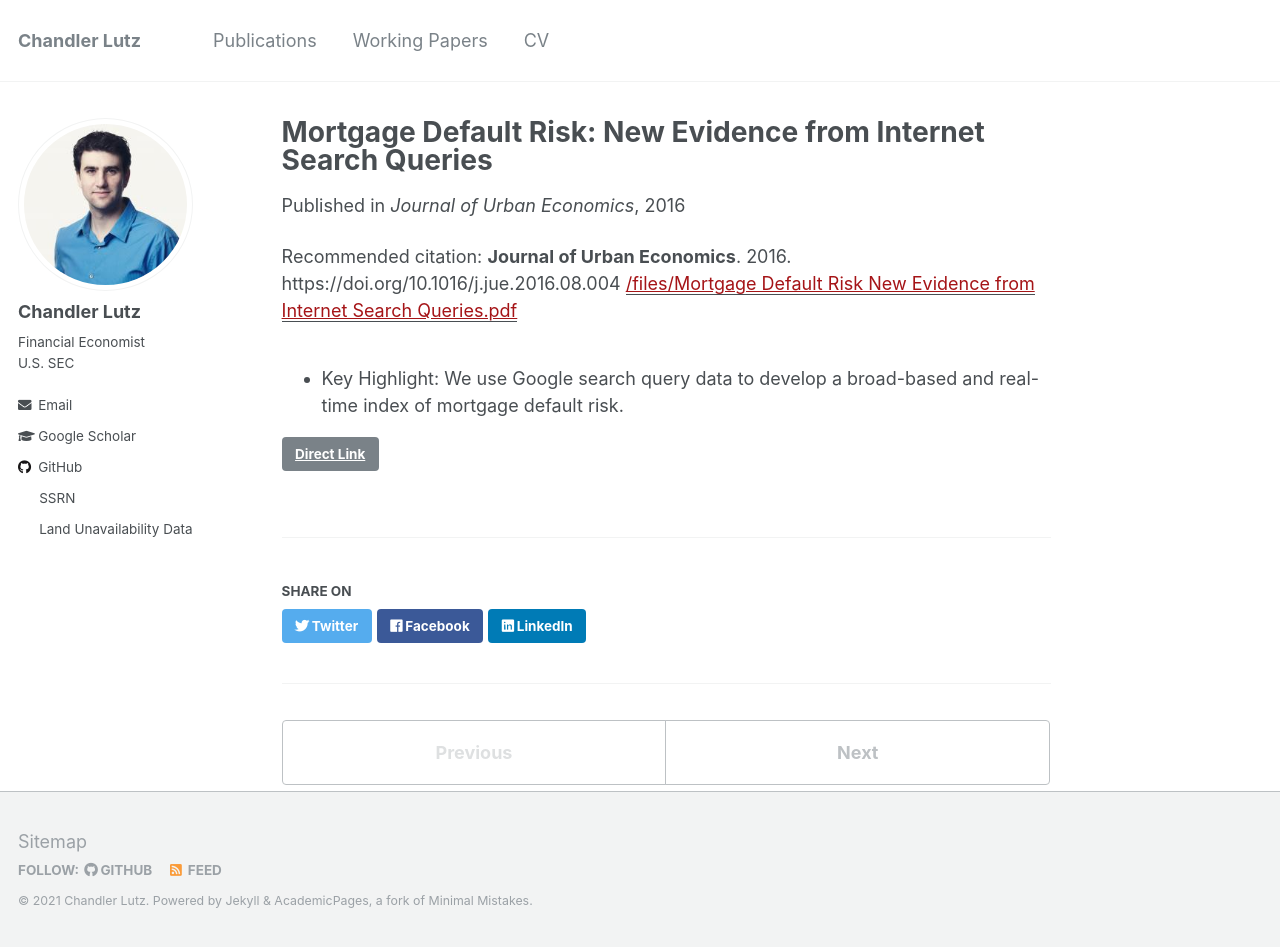
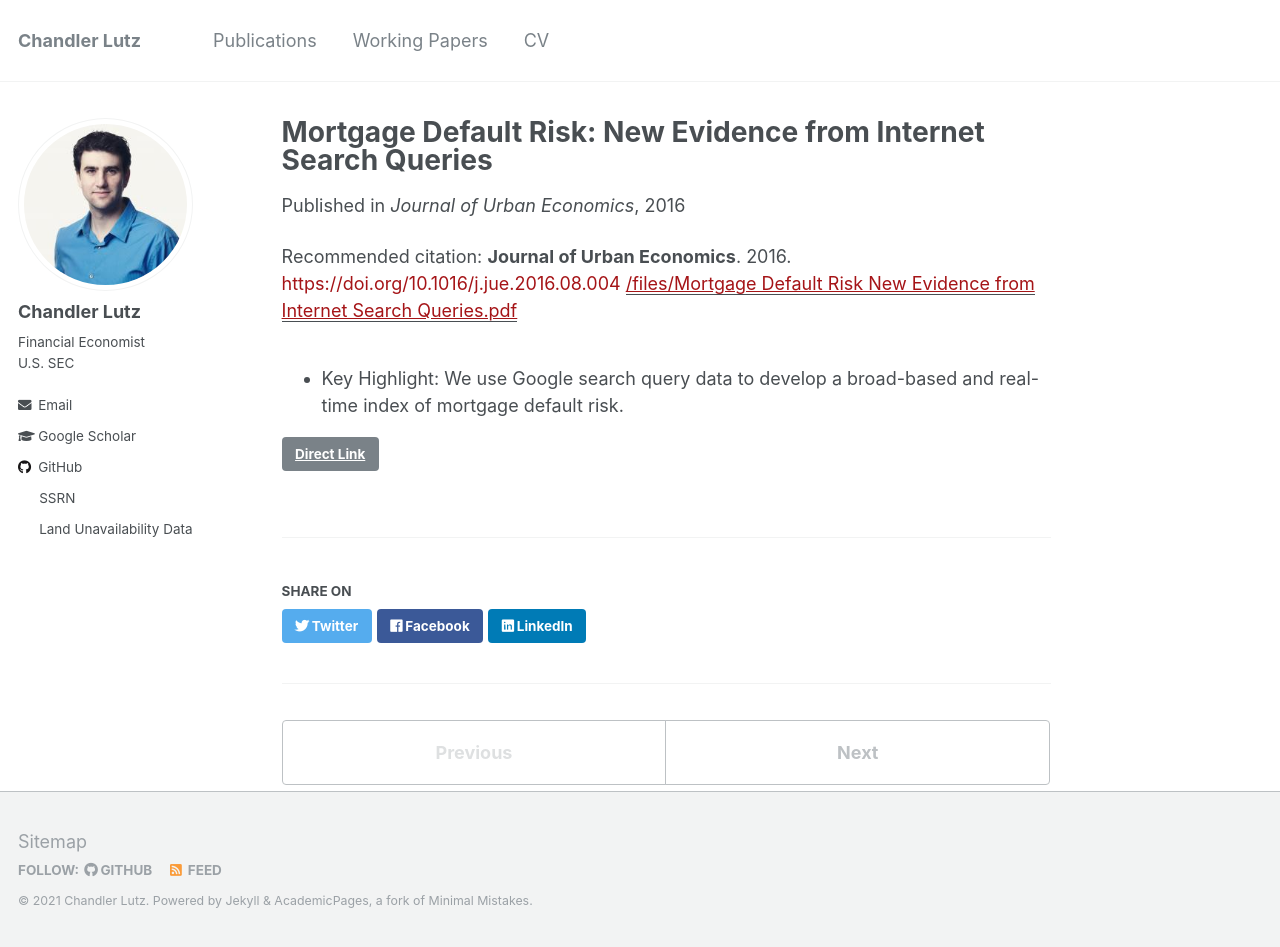
Before and after one commit to ChandlerLutz/ChandlerLutz.github.io, a Jekyll site: the page built from _publications/2016-mortgage-default-risk.md, in a window 1280 px wide and 947 px high. Built offline with Jekyll 4.4.1, drawn with Linux system fonts in a browser that asks for light colours.

Commit message:
Make extra DOI into a link

```diff
--- a/_publications/2016-mortgage-default-risk.md
+++ b/_publications/2016-mortgage-default-risk.md
@@ -6,6 +6,6 @@ date: 2016-11-01
 venue: 'Journal of Urban Economics'
 paperurl: '/files/Mortgage Default Risk New Evidence from Internet Search Queries.pdf'
 link: 'https://doi.org/10.1016/j.jue.2016.08.004'
-citation: '<b>Journal of Urban Economics</b>. 2016. https://doi.org/10.1016/j.jue.2016.08.004'
+citation: '<b>Journal of Urban Economics</b>. 2016. <a>https://doi.org/10.1016/j.jue.2016.08.004</a>'
 ---
 * Key Highlight: We use Google search query data to develop a broad-based and real-time index of mortgage default risk.
```
